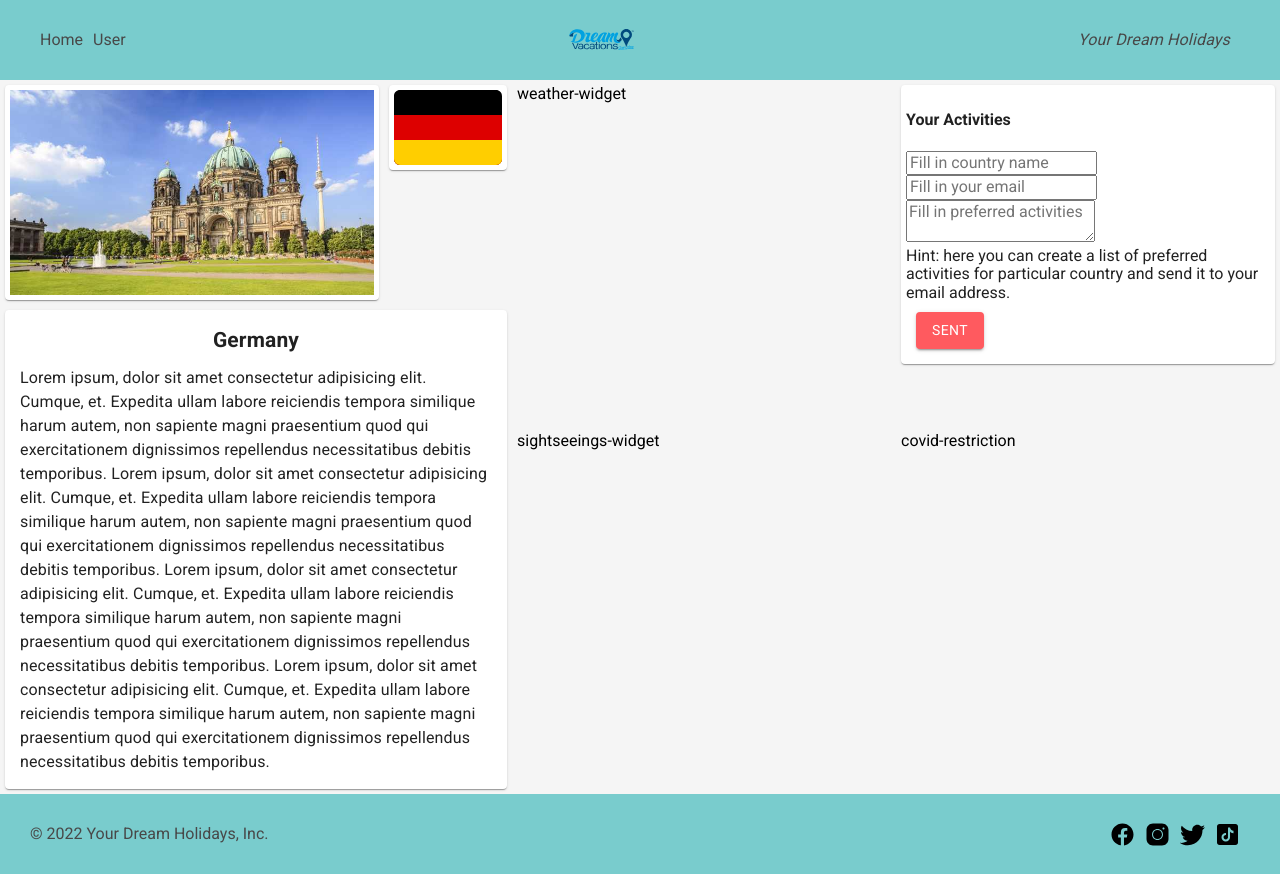
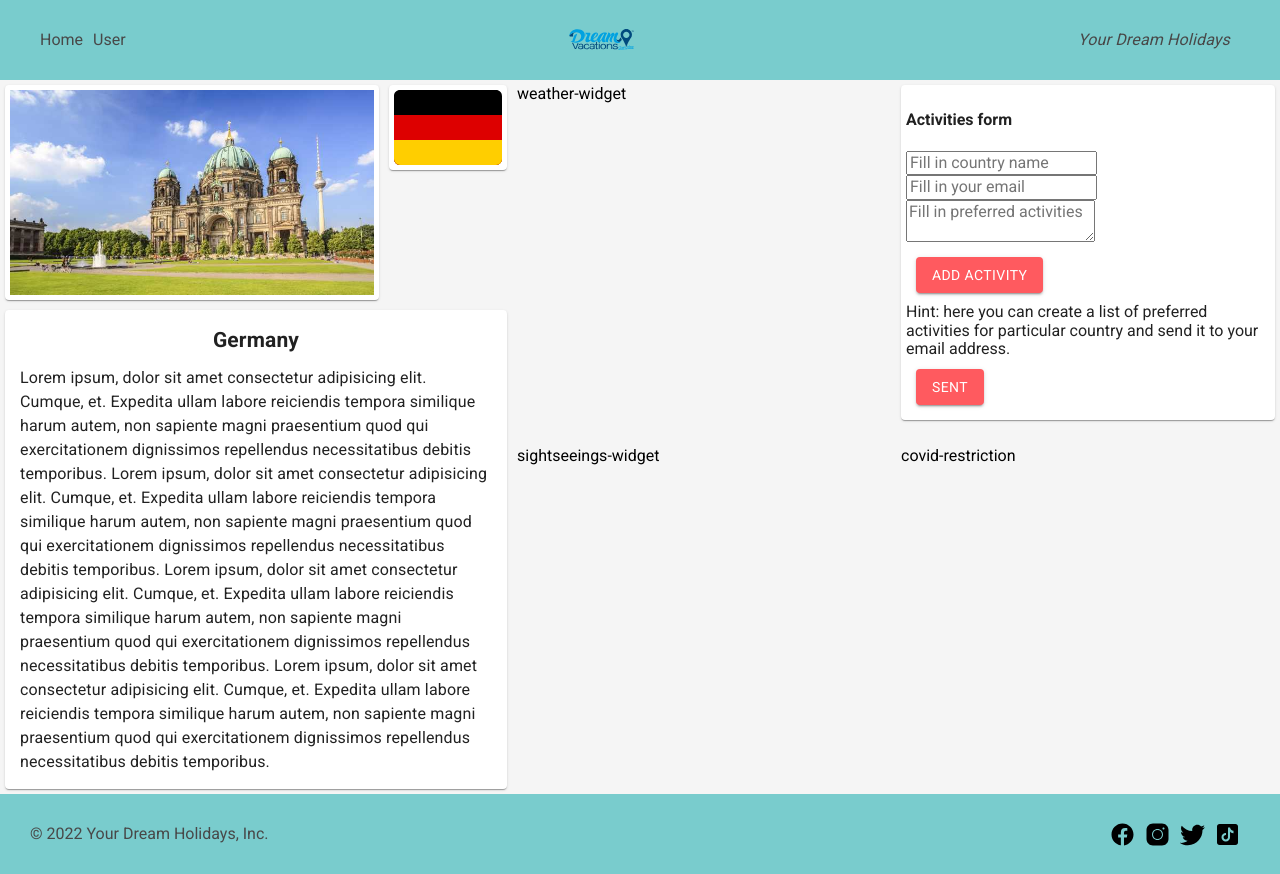
Before and after one commit to Nick2603/your_dream_holidays, a React (Create React App) app: page /countrypage/1 in a window 1280 px wide. Built offline with nearby package versions, Linux system fonts and the light colour scheme.

Commit message:
added logic to the TodoList section of the Country Page

```diff
--- a/src/components/CountryActionsList/CountryActionsList.tsx
+++ b/src/components/CountryActionsList/CountryActionsList.tsx
@@ -19,6 +19,7 @@ export const CountryActionsList: FC = () => {
   const [country, setCountry] = useState("");
   const [activities, setActivities] = useState("");
   const [email, setEmail] = useState("");
+  const [todoList, setTodoList] = useState<string[]>([]);
 
   const handleUpdate = (
     event: React.ChangeEvent<HTMLInputElement | HTMLTextAreaElement>
@@ -40,11 +41,21 @@ export const CountryActionsList: FC = () => {
     }
   };
 
+  const addActivity = () => {
+    if (activities) {
+      setTodoList([...todoList, activities]);
+      setActivities("");
+    } else {
+      alert("Please fill in an activity field!!!");
+    }
+  };
+
   const sendForm = () => {
-    if (country.length > 0 && activities.length > 0 && email.length > 0) {
+    if (country && todoList.length > 0 && email) {
       setCountry("");
       setActivities("");
       setEmail("");
+      setTodoList([]);
     } else {
       alert("Please fill in all fields!!!");
     }
@@ -73,7 +84,7 @@ export const CountryActionsList: FC = () => {
     <Card>
       <CardContentCustomStyles>
         <form>
-          <h4>Your Activities</h4>
+          <h4>Activities form</h4>
           {inputsData.map((v) => (
             <div key={v.id}>
               <CustomInput
@@ -89,7 +100,6 @@ export const CountryActionsList: FC = () => {
           ))}
           <div>
             <CustomTextArea
-              required={true}
               id="activities"
               name="activities"
               value={activities}
@@ -97,10 +107,16 @@ export const CountryActionsList: FC = () => {
               eventHandler={handleUpdate}
             />
           </div>
+          <CustomButton text={"Add activity"} eventHandler={addActivity} />
           <span>
             Hint: here you can create a list of preferred activities for
             particular country and send it to your email address.
           </span>
+          <div>
+            {todoList.map((activity, index) => (
+              <div key={index}>{activity}</div>
+            ))}
+          </div>
           <CustomButton text={"Sent"} eventHandler={sendForm} />
         </form>
       </CardContentCustomStyles>
```
